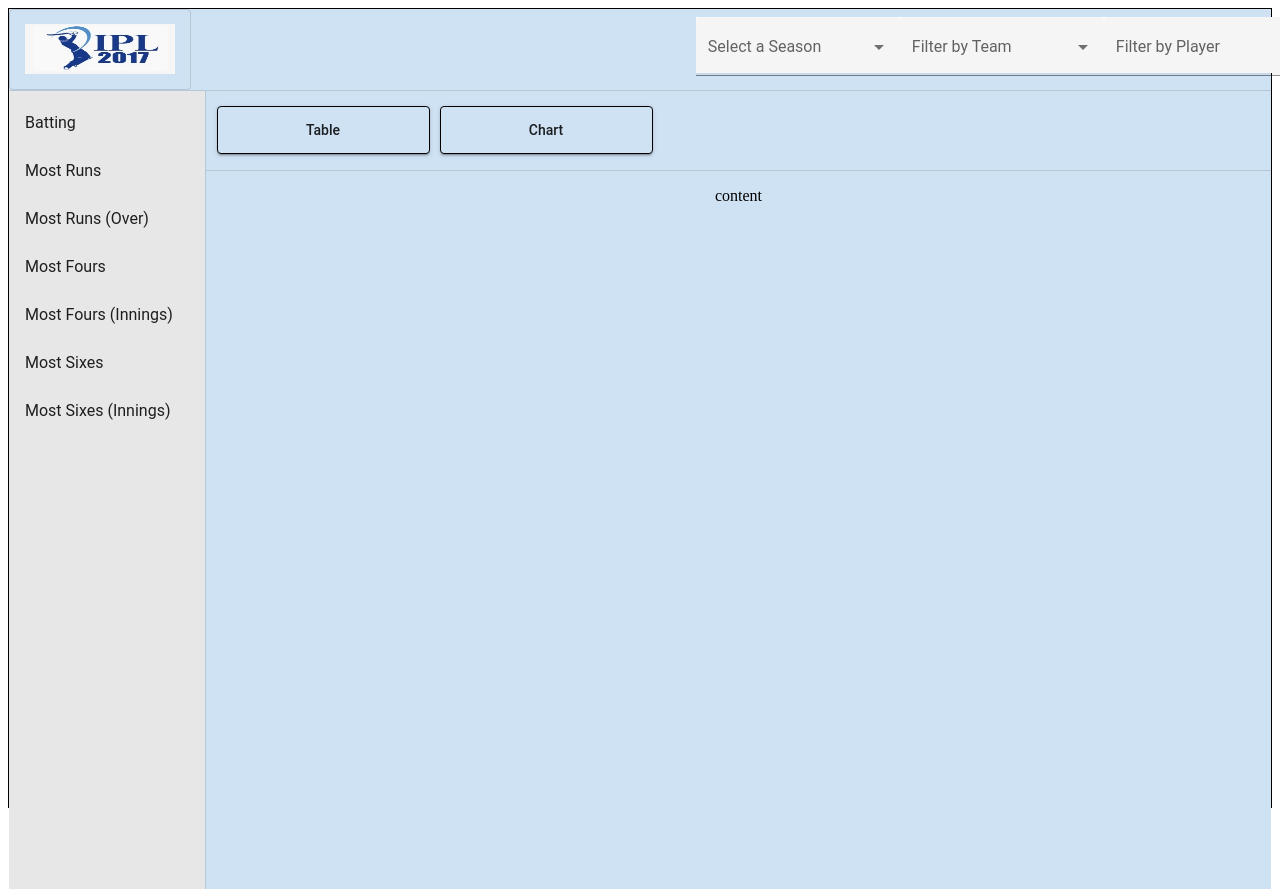
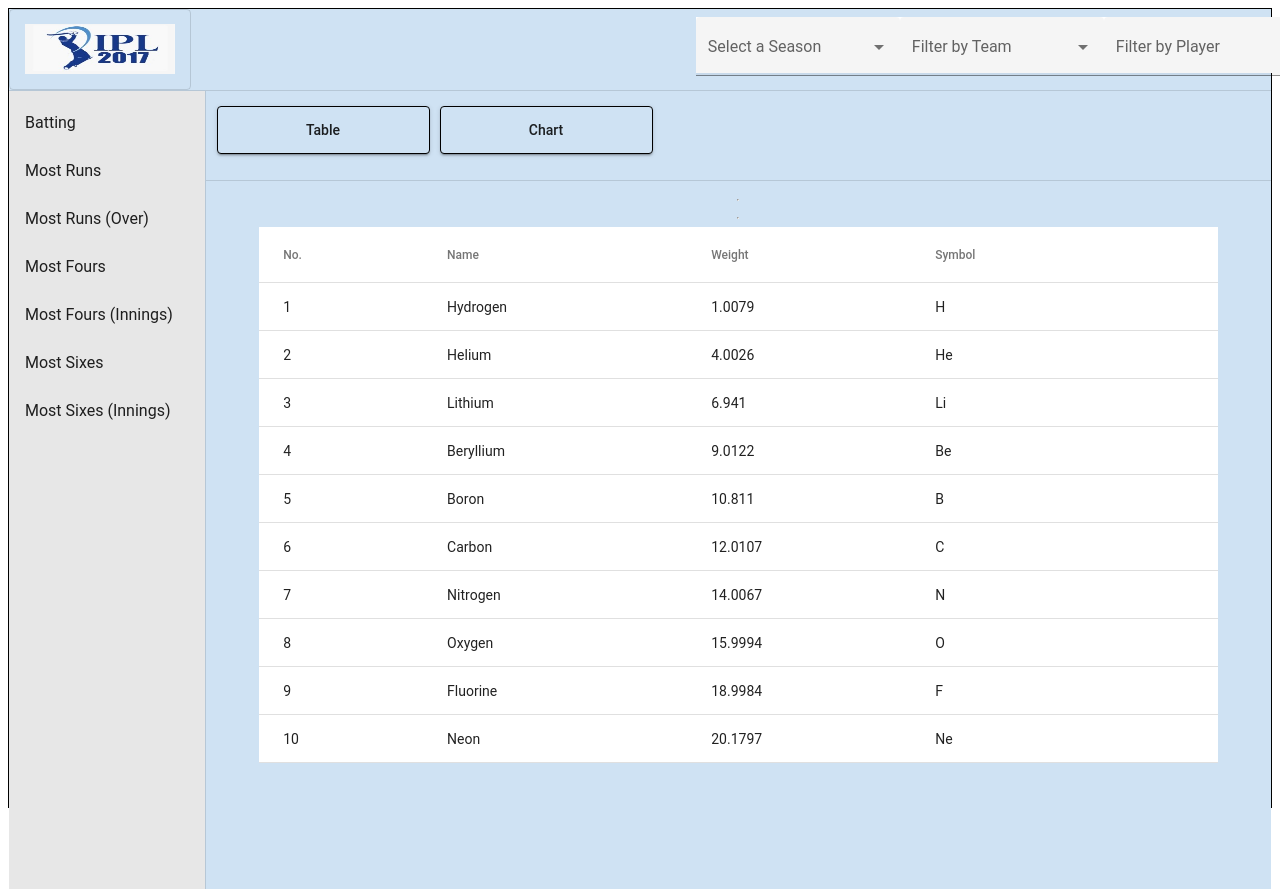
Before and after one commit to sivarr143/training-project, an Angular app: page / in a window 1280 px wide. Shown: the top 889 px of the page. Built offline with nearby package versions, Linux system fonts and the light colour scheme.

Commit message:
with a sample table

```diff
--- a/src/app/app.component.html
+++ b/src/app/app.component.html
@@ -43,7 +43,7 @@
   <div fxLayout="row" fxFill class="content">
     <app-menu></app-menu>
     <mat-divider [vertical]="true"></mat-divider>
-    <div fxLayout="column" fxFlex class="table-chart">
+    <div fxLayout="column" fxLayoutGap="10" fxFlex class="table-chart">
       <app-content-headder></app-content-headder>
       <mat-divider></mat-divider>
       <app-content></app-content>
--- a/src/app/app.module.ts
+++ b/src/app/app.module.ts
@@ -55,6 +55,7 @@
 import { FormsModule } from '@angular/forms';
 import { BrowserAnimationsModule } from '@angular/platform-browser/animations';
 import{ContentHeadderComponent} from'./content-headder/content-headder.component';
+import { HttpClientModule } from '@angular/common/http';
 
 @NgModule({
   declarations: [
@@ -116,6 +117,7 @@
     FontAwesomeModule,
     FormsModule,
     BrowserAnimationsModule,
+    HttpClientModule,
   ],
   providers: [],
   bootstrap: [AppComponent],
--- a/src/app/content/content-menu/content-menu.component.css
+++ b/src/app/content/content-menu/content-menu.component.css
@@ -0,0 +1,9 @@
+.buttons{
+    display: table-cell;
+}
+
+button{
+    display: flex;
+  justify-content: space-between;
+  flex-wrap: wrap;
+}
--- a/src/app/content/content-menu/content-menu.component.html
+++ b/src/app/content/content-menu/content-menu.component.html
@@ -1,5 +1,4 @@
-<div class="example-button-row">
-
-    <button mat-raised-button color="primary">Table</button>
-    <button mat-raised-button color="accent">Chart</button>
+<div fxLayout="row" fxLayoutAlign="start center"  class="buttons">
+    <button mat-raised-button >Table</button>
+    <button mat-raised-button >Chart</button>
   </div>
--- a/src/app/content/content.component.css
+++ b/src/app/content/content.component.css
@@ -0,0 +1,5 @@
+table{
+    position: relative;
+    width: 90%;
+
+}
--- a/src/app/content/content.component.html
+++ b/src/app/content/content.component.html
@@ -1,3 +1,37 @@
-<div fxLayout="column" fxLayoutAlign="center center" class="content">
-    <p>content</p>
+<div fxLayout="column" fxLayoutAlign="end center" class="content">
+    <hr>
+    <hr>
+    <table mat-table [dataSource]="dataSource" class="table-data">
+
+        <!--- Note that these columns can be defined in any order.
+              The actual rendered columns are set as a property on the row definition" -->
+
+        <!-- Position Column -->
+        <ng-container matColumnDef="position">
+          <th mat-header-cell *matHeaderCellDef> No. </th>
+          <td mat-cell *matCellDef="let element"> {{element.position}} </td>
+        </ng-container>
+
+        <!-- Name Column -->
+        <ng-container matColumnDef="name">
+          <th mat-header-cell *matHeaderCellDef> Name </th>
+          <td mat-cell *matCellDef="let element"> {{element.name}} </td>
+        </ng-container>
+
+        <!-- Weight Column -->
+        <ng-container matColumnDef="weight">
+          <th mat-header-cell *matHeaderCellDef> Weight </th>
+          <td mat-cell *matCellDef="let element"> {{element.weight}} </td>
+        </ng-container>
+
+        <!-- Symbol Column -->
+        <ng-container matColumnDef="symbol">
+          <th mat-header-cell *matHeaderCellDef> Symbol </th>
+          <td mat-cell *matCellDef="let element"> {{element.symbol}} </td>
+        </ng-container>
+
+        <tr mat-header-row *matHeaderRowDef="displayedColumns"></tr>
+        <tr mat-row *matRowDef="let row; columns: displayedColumns;"></tr>
+      </table>
+
 </div>
--- a/src/app/content/content.component.ts
+++ b/src/app/content/content.component.ts
@@ -1,4 +1,25 @@
 import { Component, OnInit } from '@angular/core';
+
+export interface PeriodicElement {
+  name: string;
+  position: number;
+  weight: number;
+  symbol: string;
+}
+
+const ELEMENT_DATA: PeriodicElement[] = [
+  {position: 1, name: 'Hydrogen', weight: 1.0079, symbol: 'H'},
+  {position: 2, name: 'Helium', weight: 4.0026, symbol: 'He'},
+  {position: 3, name: 'Lithium', weight: 6.941, symbol: 'Li'},
+  {position: 4, name: 'Beryllium', weight: 9.0122, symbol: 'Be'},
+  {position: 5, name: 'Boron', weight: 10.811, symbol: 'B'},
+  {position: 6, name: 'Carbon', weight: 12.0107, symbol: 'C'},
+  {position: 7, name: 'Nitrogen', weight: 14.0067, symbol: 'N'},
+  {position: 8, name: 'Oxygen', weight: 15.9994, symbol: 'O'},
+  {position: 9, name: 'Fluorine', weight: 18.9984, symbol: 'F'},
+  {position: 10, name: 'Neon', weight: 20.1797, symbol: 'Ne'},
+];
+
 
 @Component({
   selector: 'app-content',
@@ -7,6 +28,9 @@
 })
 export class ContentComponent implements OnInit {
 
+  displayedColumns: string[] = ['position', 'name', 'weight', 'symbol'];
+  dataSource = ELEMENT_DATA;
+
   constructor() { }
 
   ngOnInit(): void {
```
Also changed, not shown: 2 other files (tests, documents, lock files or other folders).
